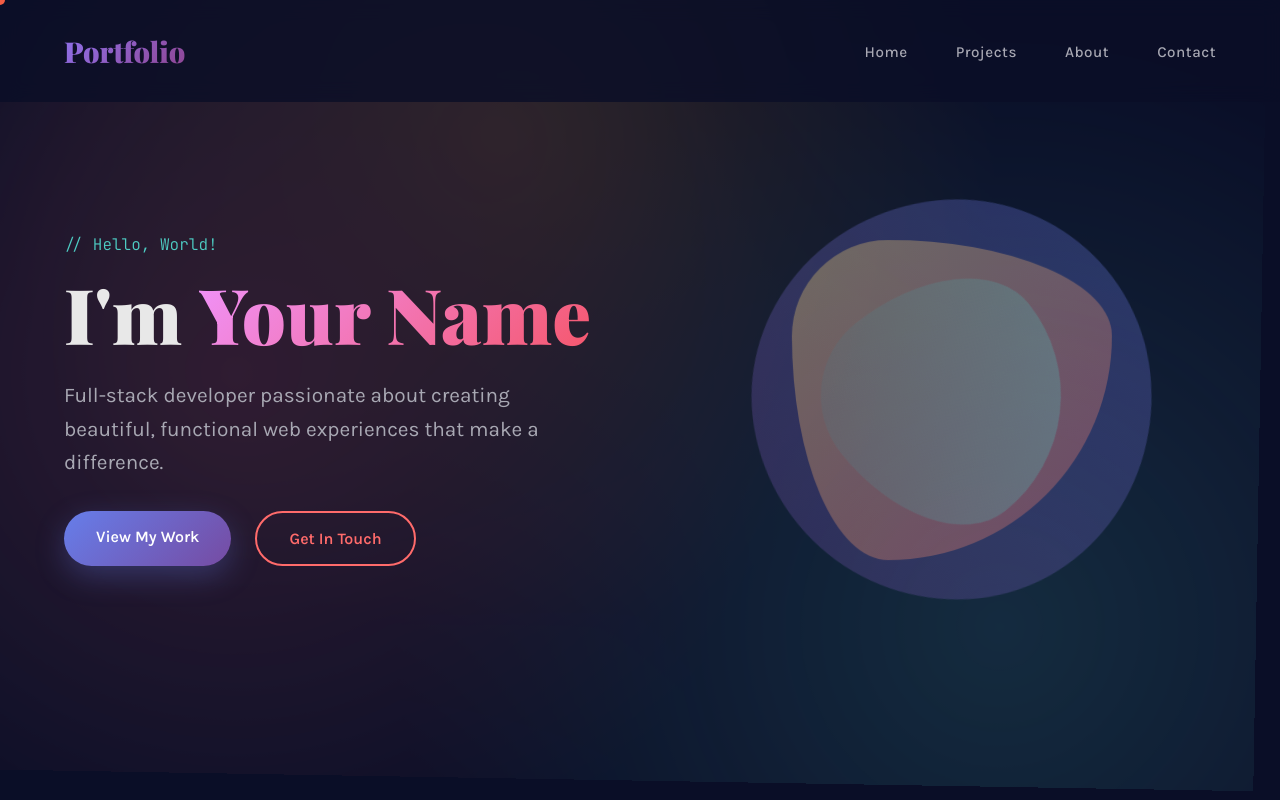
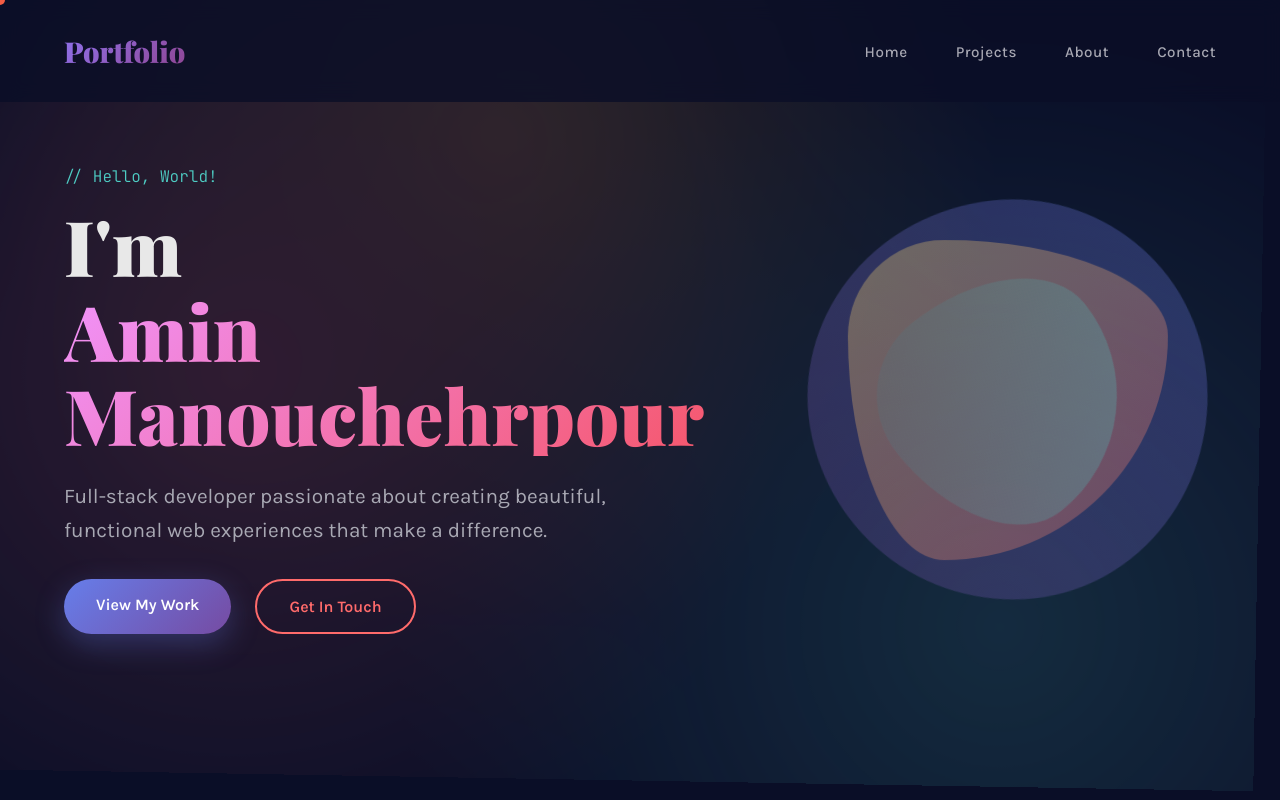
Before and after one commit to AMIN9776/AMIN9776.github.io, a plain HTML site: page index.html in a window 1280 px wide. Shown: the top 800 px of the page. Drawn offline with nearby package versions, Linux system fonts and the light colour scheme.

Commit message:
Update index.html

```diff
--- a/index.html
+++ b/index.html
@@ -735,7 +735,7 @@
         <div class="hero-content">
             <div class="hero-text">
                 <p class="greeting">// Hello, World!</p>
-                <h1>I'm <span class="name-highlight">Your Name</span></h1>
+                <h1>I'm <span class="name-highlight">Amin Manouchehrpour</span></h1>
                 <p class="tagline">Full-stack developer passionate about creating beautiful, functional web experiences that make a difference.</p>
                 <div class="cta-buttons">
                     <a href="#projects" class="btn btn-primary">View My Work</a>
@@ -892,7 +892,7 @@
 
     <!-- Footer -->
     <footer>
-        <p>© 2024 Your Name. Crafted with passion and lots of coffee ☕</p>
+        <p>© 2024 Amin Manouchehrpour. Crafted with passion and lots of coffee ☕</p>
     </footer>
 
     <script>
```
